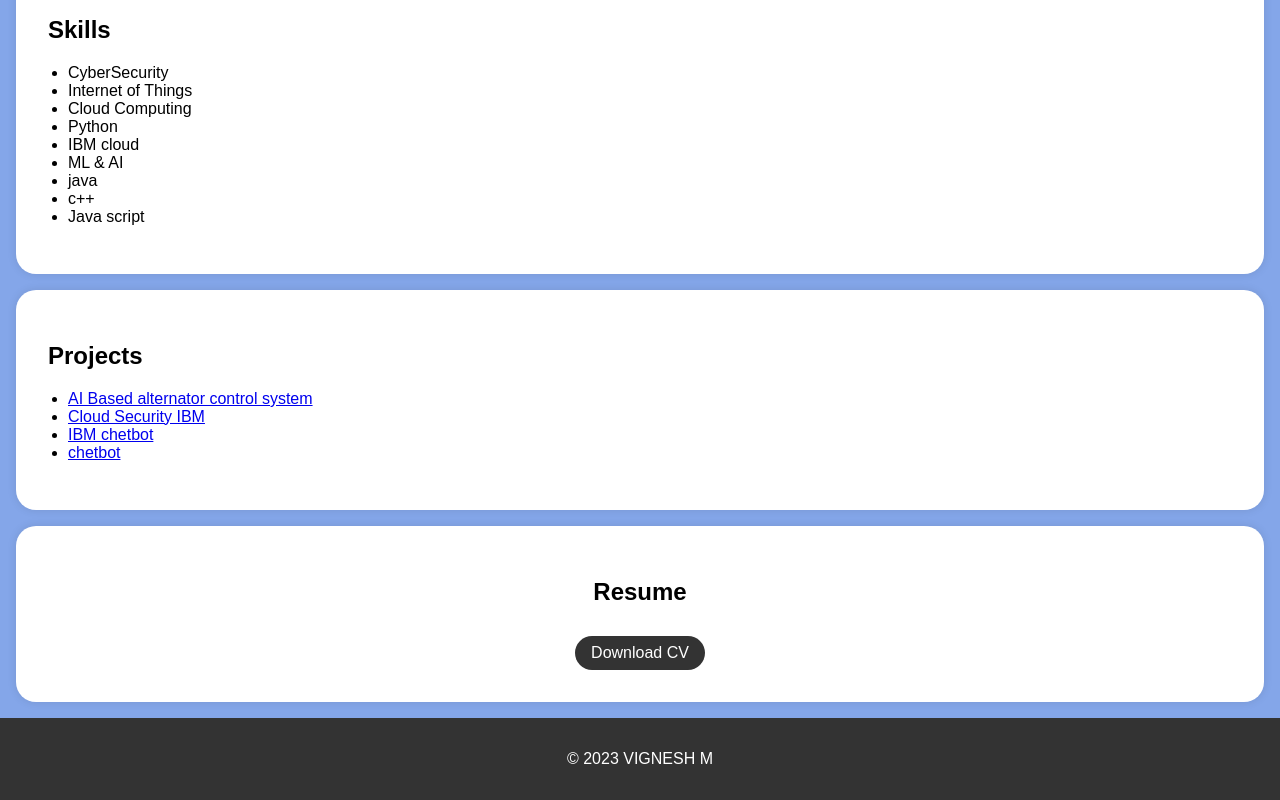
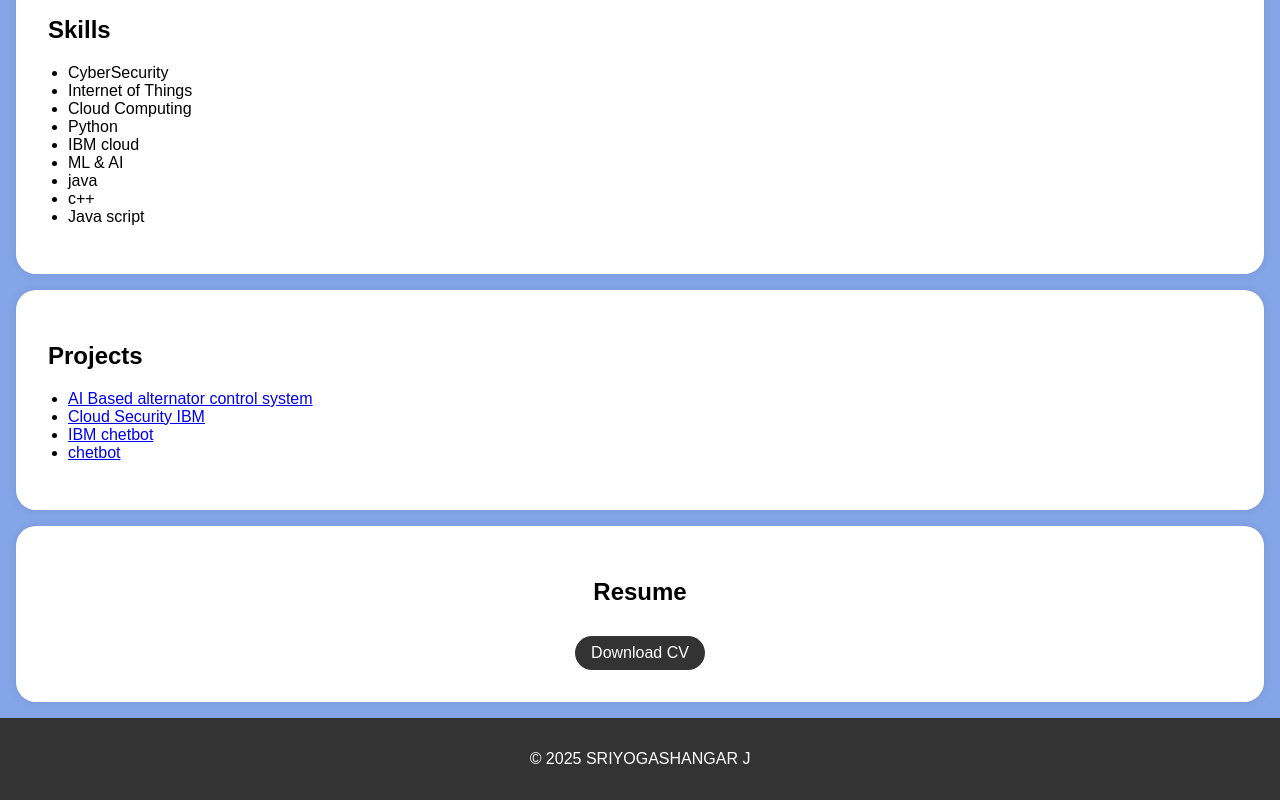
Before and after one commit to sri20061992/Project, a plain HTML site: page File - index.html in a window 1280 px wide. Shown: the part 700-1500 px from the top of the page. Drawn offline with Linux system fonts and the light colour scheme.

Commit message:
Update File - index.html

```diff
--- a/File - index.html
+++ b/File - index.html
@@ -170,7 +170,7 @@
     </section>
 
     <footer>
-        <p>&copy; 2023 VIGNESH M</p>
+        <p>&copy; 2025 SRIYOGASHANGAR J</p>
     </footer>
 
     <script>
```
